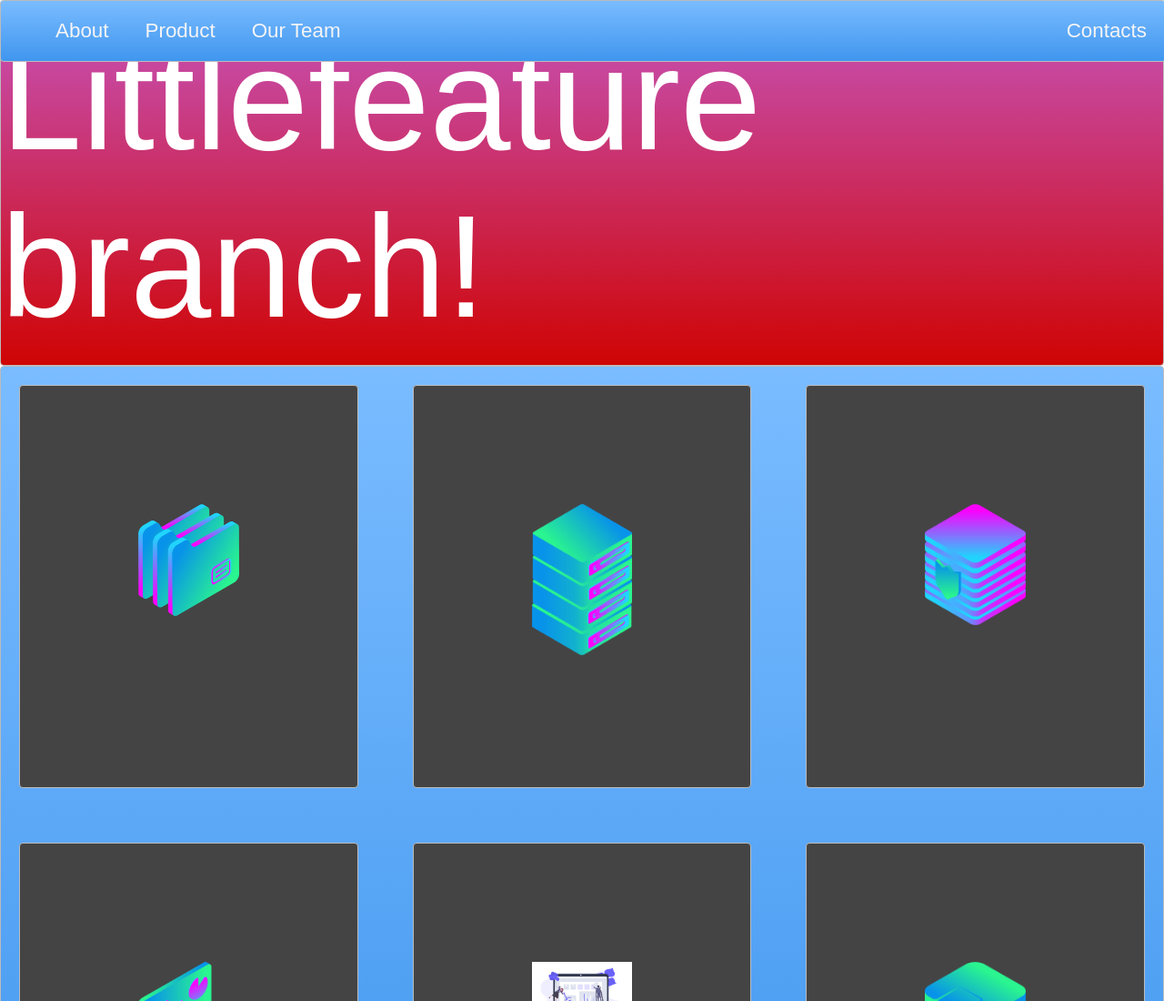
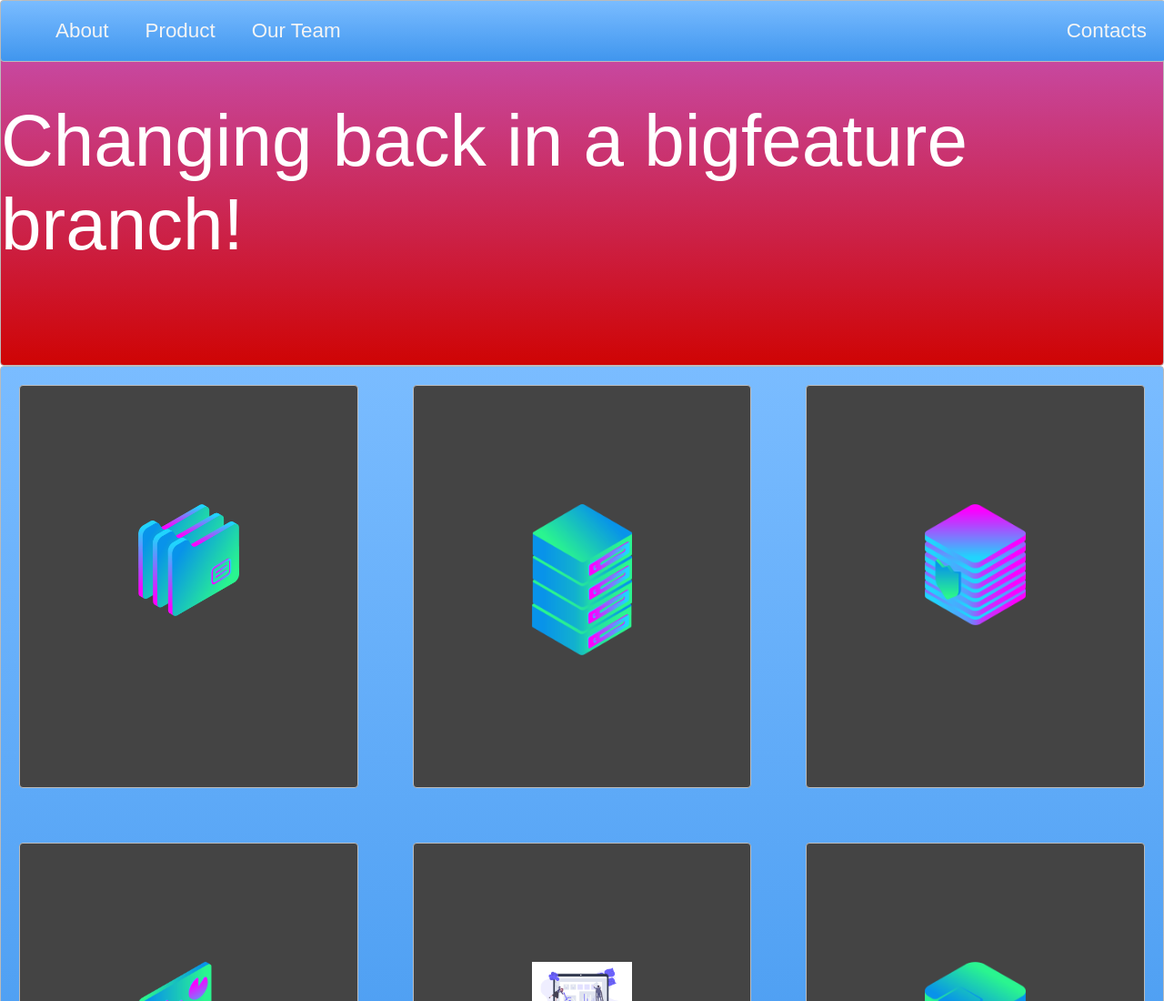
Before and after one commit to jahangir86/background-generator, a plain HTML site: page index.html in a window 1280 px wide. Shown: the top 1100 px of the page at 91% size. Drawn offline with Linux system fonts and the light colour scheme.

Commit message:
reverting back to old title and big branch

```diff
--- a/index.html
+++ b/index.html
@@ -15,7 +15,7 @@
       <li class="push"><a href="">Contacts</a></li>
     </ul>
   </nav>
-  <div class="container zone red">Littlefeature branch!</div>
+  <div class="container zone red">Changing back in a bigfeature branch!</div>
   <div class="zone blue grid-wrapper">
     <div class="box zone"><img src="./img/files_2.png"></div>
     <div class="box zone"><img src="./img/server_2_2.png"></div>
--- a/style.css
+++ b/style.css
@@ -68,7 +68,7 @@ a {
   align-items: center;
   justify-content: center;
   height: 50vh;
-  font-size: 10rem;
+  font-size: 5rem;
 }
 
 /* Grid */
```
